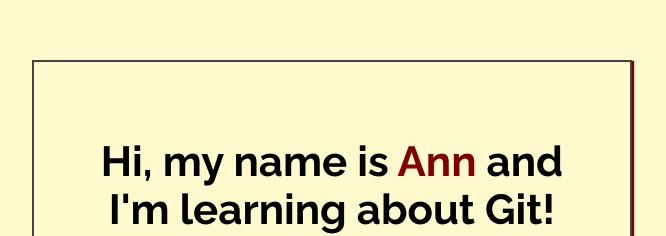
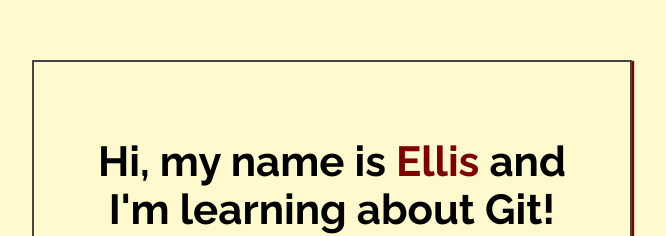
Before and after one commit to kate-sweeney/my-first-repo, a plain HTML site: page index.html in a window 1280 px wide. Shown: the part 188-424 px from the top of the page, without its empty margins (308-974 px from the left). Drawn offline with Linux system fonts and the light colour scheme.

Commit message:
Added and then changed name to index.html

```diff
--- a/index.html
+++ b/index.html
@@ -14,7 +14,7 @@
 <body>
 
     <div class="greeting">
-        <h1>Hi, my name is <span class="highlight">Ann</span> and I'm learning about Git! </h1>
+        <h1>Hi, my name is <span class="highlight">Ellis</span> and I'm learning about Git! </h1>
 
         <p>Yay! Git is the best!</p>
     </div>
```
